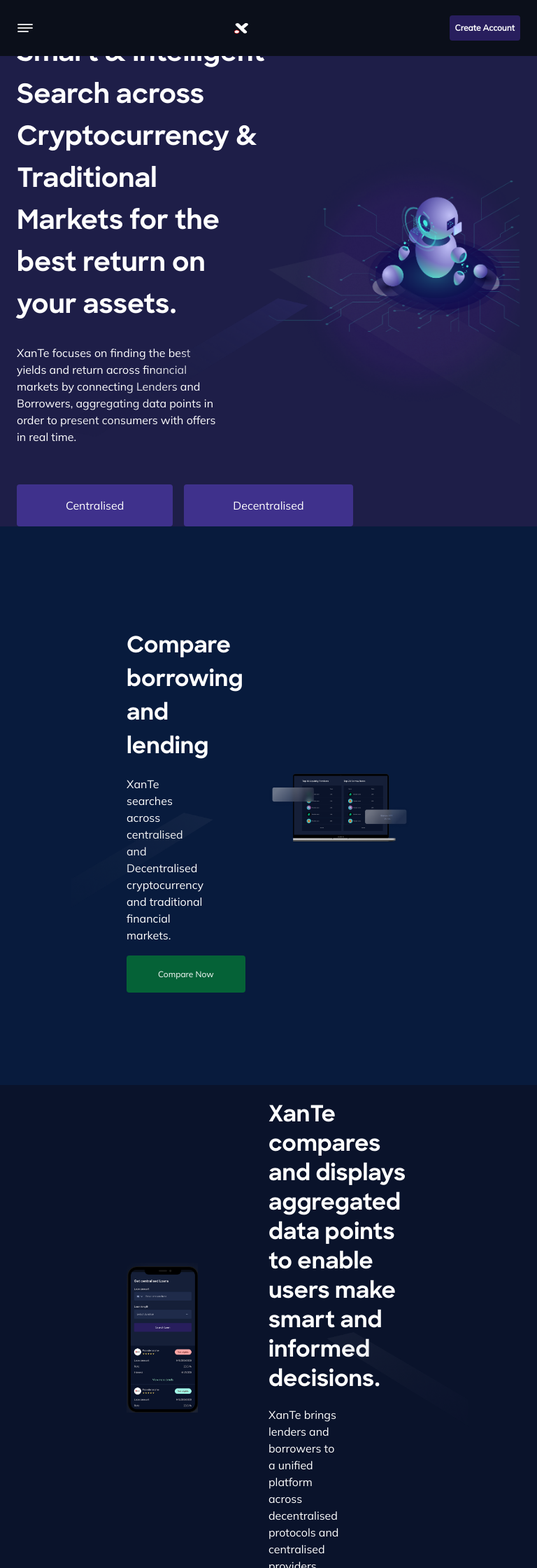
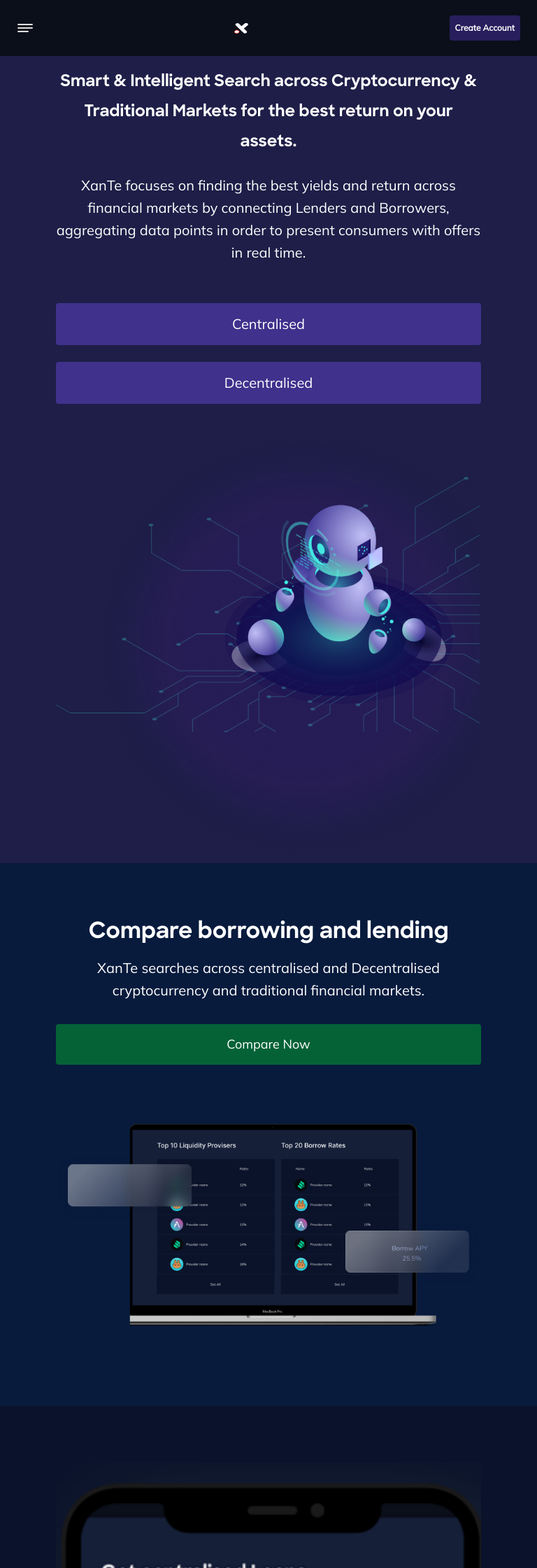
Before and after one commit to LizzyKate/Xante, a Nuxt app: page / in a window 768 px wide. Shown: the top 2240 px of the page at 70% size. Built offline with nearby package versions, Linux system fonts and the light colour scheme.

Commit message:
responsiveness for home page

```diff
--- a/assets/css/main.css
+++ b/assets/css/main.css
@@ -285,6 +285,11 @@
     padding: 0px 24px !important;
   }
 
+  h1 {
+    font-size: 23px !important;
+    line-height: 43px !important;
+  }
+
 }
 
 @media screen and (max-width: 540px) {
--- a/components/home.vue
+++ b/components/home.vue
@@ -1,109 +1,127 @@
 <template>
-  <section class="pt-12 cover">
-    <div class="flex wrapper items-center justify-between" style="">
-      <div class="w-1/2 crypto">
+  <section class="xl:pt-12 lg:pt-32 pt-24 cover">
+    <div class="xl:flex block wrapper items-center justify-between" style="">
+      <div class="xl:w-1/2 w-full crypto">
         <!-- mb-20 -->
-        <h1 class="font-bold">
+        <h1 class="font-bold xl:text-left text-center">
           Smart & Intelligent Search across Cryptocurrency & Traditional Markets
           for the best return on your assets.
         </h1>
-        <p class="mt-6 font-thin">
+        <p class="mt-6 font-thin xl:text-left text-center">
           XanTe focuses on finding the best yields and return across financial
           markets by connecting Lenders and Borrowers, aggregating data points
           in order to present consumers with offers in real time.
         </p>
-        <div class="flex space-x-4 items-center mt-14">
-          <nuxt-link to="" class="central">Centralised</nuxt-link>
-          <nuxt-link to="" class="central">Decentralised</nuxt-link>
+        <div class="xl:flex block xl:space-x-4 items-center mt-14">
+          <div>
+            <button class="central xl:w-64 py-5 w-full">Centralised</button>
+          </div>
+          <div class="xl:mt-0 mt-6">
+            <button class="central xl:w-64 py-5 w-full">Decentralised</button>
+          </div>
         </div>
       </div>
-      <div class="w-1/2 relative">
+      <div class="xl:w-1/2 w-full relative xl:mt-0 mt-8">
         <img src="/images/network.png" class="w-full" alt="" />
-        <div class="absolute first">
+        <div class="absolute first xl:block hidden">
           <img src="/images/first_trans.png" alt="" />
         </div>
-        <div class="second absolute">
+        <div class="second absolute xl:block hidden">
           <img src="/images/second.png" alt="" />
         </div>
       </div>
     </div>
-    <div class="comparing flex justify-between items-center">
-      <div class="lend w-1/2 relative">
-        <h2>Compare borrowing and lending</h2>
-        <p class="mt-4 font-thin">
+    <div class="comparing xl:flex block justify-between items-center">
+      <div class="lend xl:w-1/2 w-full relative">
+        <h2 class="xl:w-2/5 w-full xl:text-left text-center">
+          Compare borrowing and lending
+        </h2>
+        <p class="mt-4 font-thin xl:text-left text-center">
           XanTe searches across centralised and Decentralised cryptocurrency and
           traditional financial markets.
         </p>
         <div class="mt-8">
-          <nuxt-link to="/market" class="now">Compare Now</nuxt-link>
+          <button class="now w-40 w-full">Compare Now</button>
         </div>
-        <div class="absolute third">
+        <div class="absolute third xl:block hidden">
           <img src="/images/third.png" alt="" />
         </div>
       </div>
-      <div class="w-1/2">
+      <div class="xl:w-1/2 w-full xl:mt-0 mt-8">
         <img src="/images/compare.png" class="w-full" alt="" />
       </div>
     </div>
-    <div class="data flex justify-between items-center">
-      <div class="w-1/2">
-        <img src="/images/phone.png" class="w-1/2" alt="" />
+    <div class="data xl:flex block justify-between items-center">
+      <div class="xl:w-1/2 w-full">
+        <img src="/images/phone.png" class="xl:w-1/2 w-full" alt="" />
       </div>
-      <div class="points w-1/2 relative">
-        <h2>
+      <div class="points xl:mt-0 mt-12 xl:w-1/2 w-full relative">
+        <h2 class="xl:text-left text-center">
           XanTe compares and displays aggregated data points to enable users
           make smart and informed decisions.
         </h2>
-        <p class="mt-4 font-thin">
+        <p class="mt-4 xl:w-1/2 w-full xl:text-left text-center font-thin">
           XanTe brings lenders and borrowers to a unified platform across
           decentralised protocols and centralised providers.
         </p>
-        <div class="absolute fourth">
+        <div class="absolute fourth xl:block hidden">
           <img src="/images/fourth.png" alt="" />
         </div>
       </div>
     </div>
-    <div class="smart flex justify-between items-center">
-      <div class="finance w-1/2 relative">
-        <h2>Smart Financial Decisions</h2>
-        <p class="mt-4 font-thin">
+    <div class="smart xl:flex block justify-between items-center">
+      <div class="finance xl:w-1/2 w-full relative">
+        <h2 class="xl:text-left text-center">Smart Financial Decisions</h2>
+        <p class="mt-4 font-thin xl:text-left text-center">
           XanTe empowers users to make smart decisions by providing useful
           financial decisioning tools like Earnings Calculator, Reward finders,
           Wallet aggregators
         </p>
-        <div class="absolute third">
+        <div class="absolute third xl:block hidden">
           <img src="/images/third.png" alt="" />
         </div>
       </div>
-      <div class="w-1/2">
+      <div class="xl:w-1/2 w-full xl:mt-0 mt-8">
         <img src="/images/smart.png" class="w-full" alt="" />
       </div>
     </div>
-    <div class="users flex justify-between items-center">
-      <div class="w-1/2">
-        <img src="/images/users.png" class="w-4/5" alt="" />
+    <div class="users xl:flex block justify-between items-center">
+      <div class="xl:w-1/2 w-full">
+        <img src="/images/users.png" class="xl:w-4/5 w-full" alt="" />
       </div>
-      <div class="use w-1/2 relative">
-        <h2 class="font-thin">
+      <div class="use xl:w-1/2 w-full relative">
+        <h2 class="font-thin xl:text-left text-center">
           <b>XanTe</b> empowers users to make smart decisions by providing
           useful financial decisioning tools like Earnings Calculator, Reward
           finders, Wallet aggregators
         </h2>
-        <div class="absolute fifth">
+        <div class="absolute xl:block hidden fifth">
           <img src="/images/fourth.png" alt="" />
         </div>
       </div>
     </div>
     <div class="analysis wrapper">
-      <div class="flex items-center justify-between">
-        <div class="w-1/2">
-          <h2 class="sans">Market Analysis</h2>
-          <p class="mt-2 w-1/2">
+      <div class="xl:flex block items-center justify-between">
+        <div class="xl:w-1/2 w-full new">
+          <h2 class="sans xl:text-left text-center">Market Analysis</h2>
+          <p class="mt-2 xl:w-1/2 w-full xl:text-left text-center">
             XanTe provides a market data, overview, trends and statistics
           </p>
           <!-- <div class="mt-11 flex space-x-4 "></div> -->
         </div>
-        <div class="w-1/2 justify-end flex items-center space-x-3">
+        <div
+          class="
+            xl:w-1/2
+            w-full
+            xl:mt-0
+            mt-8
+            xl:justify-end
+            justify-center
+            flex
+            items-center
+            space-x-3
+          "
+        >
           <nuxt-link to="/market" class="link"
             >See full market anaylsis</nuxt-link
           >
@@ -112,22 +130,22 @@
           </nuxt-link>
         </div>
       </div>
-      <div class="flex items-end justify-between mt-14">
-        <div class="w-1/2">
-          <img src="/images/graph.png" alt="" />
+      <div class="xl:flex block items-end justify-between mt-14">
+        <div class="xl:w-1/2 w-full">
+          <img src="/images/graph.png" class="xl:mx-0 mx-auto" alt="" />
         </div>
-        <div class="grid grid-cols-2 gap-2 w-1/2">
-          <div class="coin py-12 flex items-center justify-center">
-            <img src="/images/bitcoin.png" alt="" />
+        <div class="grid grid-cols-2 gap-2 xl:w-1/2 w-full xl:mt-0 mt-8">
+          <div class="coin xl:py-12 py-6 flex items-center justify-center">
+            <img src="/images/bitcoin.png" class="w-2/5" alt="" />
           </div>
-          <div class="coin py-12 flex items-center justify-center">
-            <img src="/images/lite.png" alt="" />
+          <div class="coin xl:py-12 py-6 flex items-center justify-center">
+            <img src="/images/lite.png" class="w-2/5" alt="" />
           </div>
-          <div class="coin py-12 flex items-center justify-center">
-            <img src="/images/triple.png" alt="" />
+          <div class="coin xl:py-12 py-6 flex items-center justify-center">
+            <img src="/images/triple.png" class="w-2/5" alt="" />
           </div>
-          <div class="coin py-12 flex items-center justify-center">
-            <img src="/images/tether.png" alt="" />
+          <div class="coin xl:py-12 py-6 flex items-center justify-center">
+            <img src="/images/tether.png" class="w-2/5" alt="" />
           </div>
         </div>
       </div>
@@ -153,7 +171,7 @@
 }
 .central {
   background: #3f318c;
-  padding: 20px 70px;
+  font-family: 'Mulish';
   border-radius: 4px;
 }
 .comparing {
@@ -162,7 +180,7 @@
 }
 .lend h2 {
   font-family: 'Sharp-sans' !important;
-  width: 40%;
+
   font-weight: 600;
   line-height: 48px;
 }
@@ -178,7 +196,6 @@
   font-family: 'Sharp-sans' !important;
 }
 .points p {
-  width: 50%;
   line-height: 24px !important;
 }
 .smart {
@@ -218,8 +235,6 @@
   border-radius: 10px;
 }
 .now {
-  width: 171px;
-  height: 53px;
   background: #056237;
   border-radius: 4px;
   padding: 19px 45px;
@@ -251,4 +266,101 @@
   right: 0px;
   z-index: 50;
 }
+@media screen and (max-width: 700px) {
+  .crypto h1 {
+    line-height: 43px !important;
+  }
+  .crypto p {
+    width: 100%;
+    text-align: center;
+  }
+  .comparing,
+  .data,
+  .users,
+  .smart {
+    padding: 24px 24px;
+  }
+  .lend h2 {
+    line-height: 38px;
+  }
+  .lend p {
+    width: 100%;
+  }
+
+  .points h2 {
+    font-size: 20px !important;
+  }
+
+  .smart h2 {
+    width: 100%;
+  }
+  .smart p {
+    width: 100%;
+  }
+  .use h2 {
+    font-size: 20px !important;
+    line-height: 37px !important;
+  }
+}
+@media only screen and (min-width: 701px) and (max-width: 1200px) {
+  .wrapper {
+    padding: 0 80px !important;
+  }
+  .analysis {
+    padding: 50px 80px !important;
+  }
+  .crypto h1 {
+    line-height: 43px !important;
+  }
+  .crypto p {
+    width: 100%;
+    text-align: center;
+    font-size: 20px !important;
+    line-height: 32px !important;
+  }
+  .comparing,
+  .data,
+  .users,
+  .smart {
+    padding: 80px 80px;
+  }
+  .lend h2 {
+    line-height: 38px;
+  }
+  .lend p {
+    width: 100%;
+    font-size: 20px !important;
+    line-height: 32px !important;
+  }
+  .now {
+    font-size: 18px;
+  }
+  .central {
+    font-size: 20px;
+  }
+  .points h2 {
+    font-size: 30px !important;
+    line-height: 52px !important;
+  }
+  .points p,
+  .smart p {
+    font-size: 20px !important;
+    line-height: 32px !important;
+  }
+
+  .smart h2 {
+    width: 100%;
+  }
+  .smart p {
+    width: 100%;
+  }
+  .use h2,
+  .new h2 {
+    font-size: 30px !important;
+    line-height: 50px !important;
+  }
+  .new p {
+    font-size: 24px;
+  }
+}
 </style>
--- /dev/null
+++ b/tailwind.config.js
@@ -0,0 +1,24 @@
+module.exports = {
+  purge: [
+    "./components/**/*.{vue,js}",
+    "./layouts/**/*.vue",
+    "./pages/**/*.vue",
+    "./plugins/**/*.{js,ts}",
+    "./nuxt.config.{js,ts}"
+  ],
+  darkMode: false, // or 'media' or 'class'
+  theme: {
+    extend: {},
+  },
+  variants: {
+    extend: {
+      screens: {
+        sm: "640px",
+        md: "768px",
+        lg: "1030px",
+        xl: "1100px"
+      },
+    },
+  },
+  plugins: [],
+}
```
